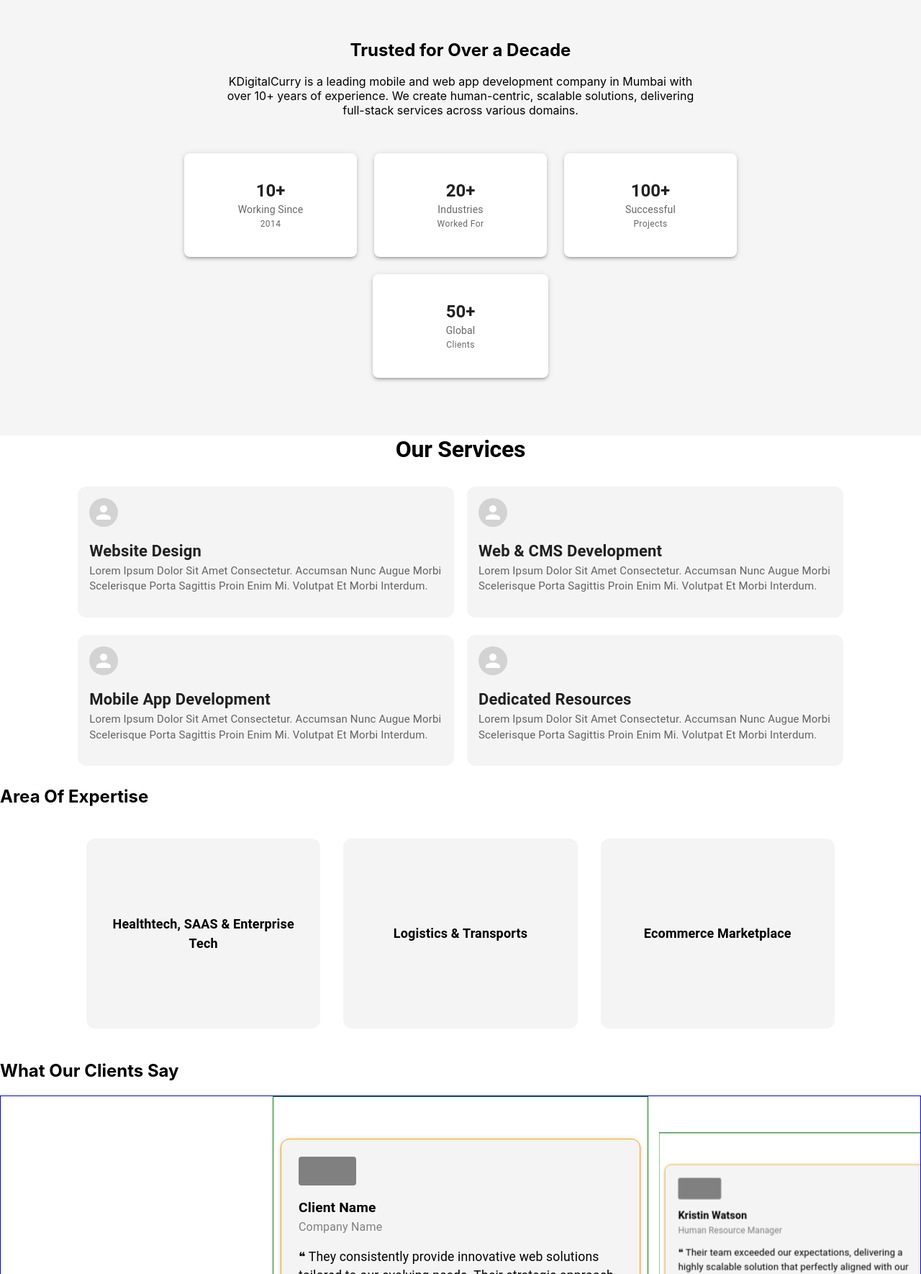
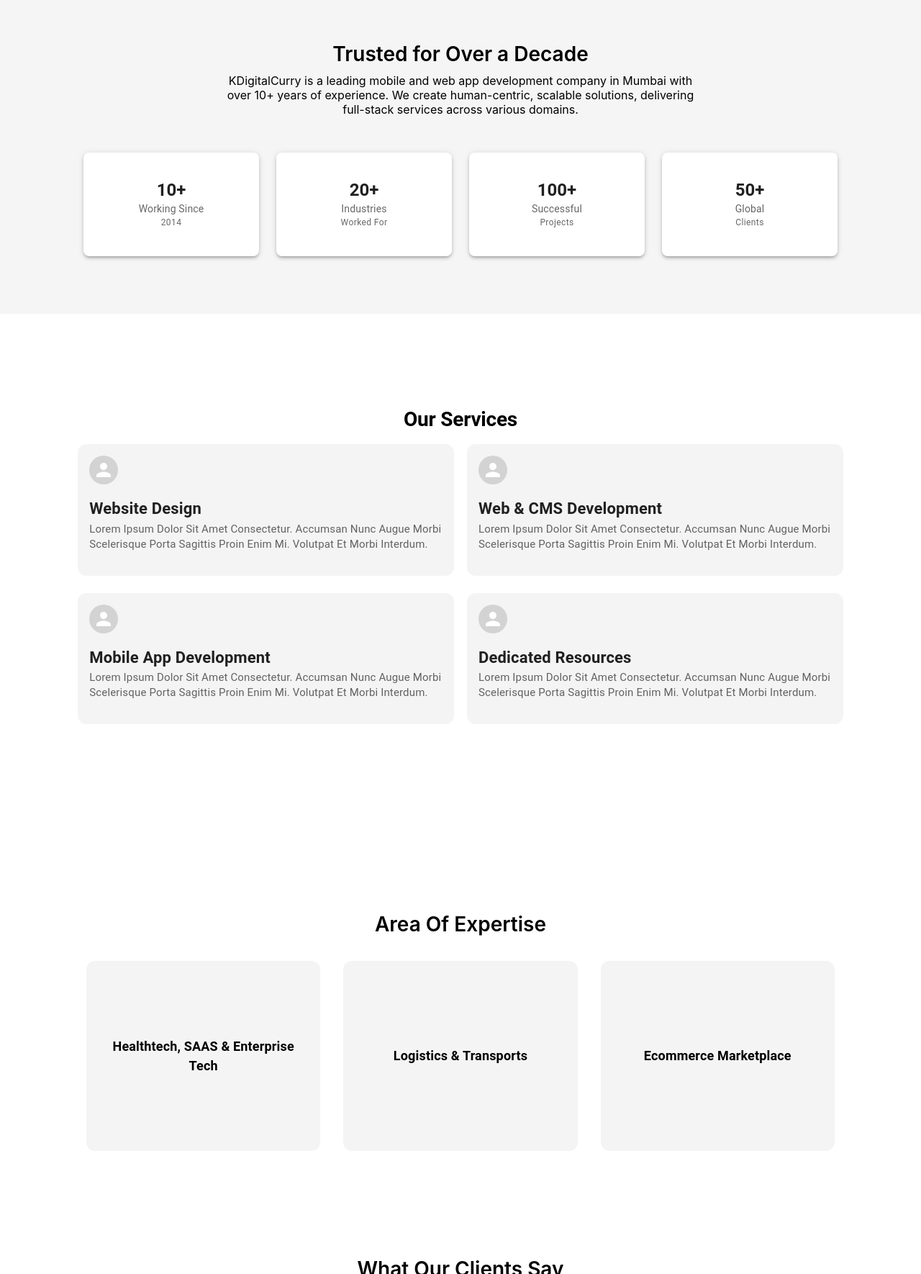
Before and after one commit to AryanAguiar/KDC-site, a React (Create React App) app: page / in a window 1280 px wide. Shown: the part 650-2420 px from the top of the page at 72% size. Built offline with nearby package versions, Linux system fonts and the light colour scheme.

Commit message:
Update Home.css

```diff
--- a/src/pages/Home.css
+++ b/src/pages/Home.css
@@ -23,7 +23,7 @@
     max-width: 800px;
 }
 
-.home-container h1 {
+.home-container h2 {
     font-size: 28px;
     font-weight: 600;
     margin-bottom: 10px;
@@ -35,19 +35,6 @@
     margin-bottom: 20px;
 }
 
-.home-button {
-    background-color: #3F3F3F;
-    color: white;
-    padding: 12px 20px;
-    border: none;
-    border-radius: 5px;
-    cursor: pointer;
-    font-size: 1rem;
-}
-
-.home-button:hover {
-    background-color: #282828;
-}
 
 /* Right Image Content */
 .home-image {
@@ -63,34 +50,14 @@
     max-width: 599px;
 }
 
-/* Responsive Design */
-@media (max-width: 768px) {
-    .home-container {
-        flex-direction: column;
-        /* Stack elements on small screens */
-        text-align: center;
-    }
-
-    .home-image img {
-        max-width: 90%;
-        /* Scale image on smaller screens */
-    }
-}
 
 
-.about{
+.about {
     background-color: #F2F2F2;
-    padding: 100px 200px;
-    text-align: center;
-    display: flex;
-    flex-direction: column;
-    align-items: center;
-    justify-content: center;
-    text-align: center;
     padding: 100px 200px;
 }
 
-.about h1 {
+.about h2 {
     font-size: 28px;
     font-weight: 600;
     margin-bottom: 10px;
@@ -100,3 +67,36 @@
     max-width: 946px;
     width: 100%;
 }
+
+.services {
+    margin: 130px 0;
+}
+
+.services h2 {
+    font-size: 28px;
+    font-weight: 600;
+    margin-bottom: 10px;
+    text-align: center;
+}
+
+.areaofexp {
+    padding: 100px 0;
+}
+
+.areaofexp h2 {
+    font-size: 28px;
+    font-weight: 600;
+    margin-bottom: 10px;
+    text-align: center;
+}
+
+/* .what-our-clients-say {
+    padding: 100px 0 90px 0;
+} */
+
+.what-our-clients-say h2 {
+    font-size: 28px;
+    font-weight: 600;
+    margin-bottom: 10px;
+    text-align: center;
+}
```
